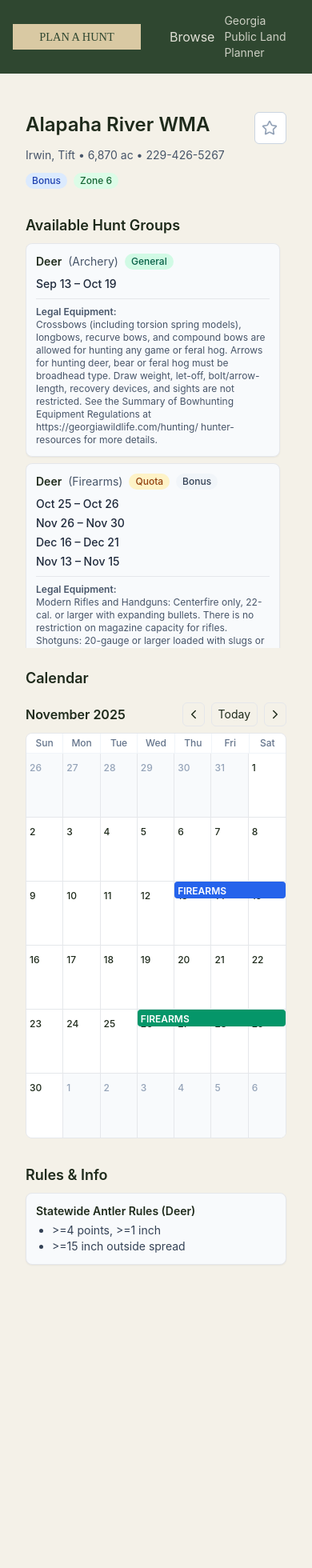
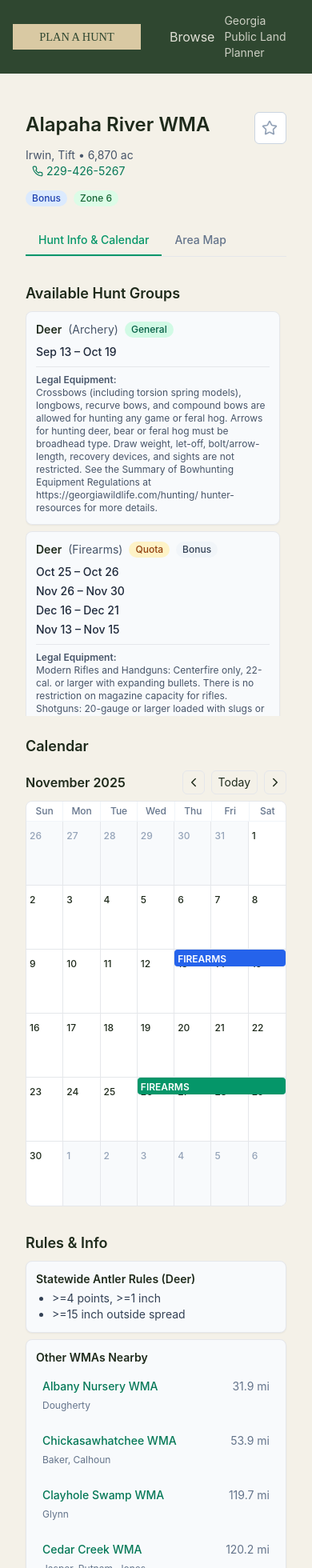
Before and after one commit to travdet/planahunt, a Next.js app: page /hunt/ALAPAHA-RIVER in a window 390 px wide. Shown: the top 1960 px of the page at 80% size. Before the commit the page ends 1629 px from the top, so only its background shows below. Built offline with nearby package versions, Linux system fonts and the light colour scheme.

Commit message:
Enhance WMA page with tabs and nearby WMAs
Added tabs for Hunt Info & Calendar and Area Map. Implemented nearby WMAs feature and updated phone number display.

```diff
--- a/src/app/hunt/[id]/page.tsx
+++ b/src/app/hunt/[id]/page.tsx
@@ -1,15 +1,20 @@
 "use client";
 import { useState, useMemo, useEffect } from "react";
+import Link from "next/link";
+import dynamic from "next/dynamic";
 import wmas from "@/data/wmas.json";
 import rulesRaw from "@/data/seasons.json";
 import type { SeasonRule, WMA } from "@/lib/types";
-import { fmtMmmDd } from "@/lib/util";
-import InteractiveCalendar from "@/components/InteractiveCalendar";
+import { fmtMmmDd, haversineMi } from "@/lib/util";
 import statewide from "@/data/statewide.json";
 import regulations from "@/data/regulations.json";
 import { resolveStatewide } from "@/lib/rules";
-import { AlertTriangle, Star } from "lucide-react";
+import { AlertTriangle, Star, MapPin, Phone } from "lucide-react";
 import clsx from "clsx";
+
+// Dynamically import maps
+const InteractiveCalendar = dynamic(() => import("@/components/InteractiveCalendar"), { ssr: false });
+const Mapbox = dynamic(() => import("@/components/Mapbox"), { ssr: false });
 
 // --- HELPER COMPONENTS ---
 const Pill = ({ text, className = "" }: { text: string, className?: string }) => (
@@ -40,11 +45,7 @@ function findEquipmentInfo(weapon: string): string | null {
 }
 
 function getZoneInfo(wma: WMA) {
-  // --- THIS IS THE FIX ---
-  // We explicitly tell TypeScript this is a Set of strings.
   const deerZones = new Set<string>();
-  // --- END THE FIX ---
-
   let bearZone: string | undefined;
   wma.counties.forEach(county => {
     const zoneNum = statewide.deer.county_to_deer_zone[county as keyof typeof statewide.deer.county_to_deer_zone];
@@ -58,6 +59,21 @@ function getZoneInfo(wma: WMA) {
   const zoneTags = Array.from(deerZones).map(z => ({ text: z, type: 'deer' }));
   if (bearZone) zoneTags.push({ text: `Bear: ${bearZone}`, type: 'bear' });
   return { zoneTags };
+}
+
+// NEW: Helper to get nearby WMAs
+function getNearbyWmas(currentWma: WMA) {
+  if (!currentWma.lat || !currentWma.lng) return [];
+  const currentCoords = { lat: currentWma.lat, lng: currentWma.lng };
+
+  return (wmas as WMA[])
+    .filter(w => w.wma_id !== currentWma.wma_id && w.lat && w.lng)
+    .map(wma => {
+      const dist = haversineMi(currentCoords, { lat: wma.lat!, lng: wma.lng! });
+      return { wma, dist };
+    })
+    .sort((a, b) => a.dist - b.dist)
+    .slice(0, 5); // Get top 5
 }
 // --- END HELPER COMPONENTS ---
 
@@ -97,8 +113,11 @@ export default function HuntDetail({ params }: { params: { id: string } }) {
   const isFavorite = useMemo(() => new Set(favorites).has(id), [favorites, id]);
   // --- END FAVORITES STATE ---
 
-  const { rules, summary } = useMemo(() => {
-    if (!wma) return { rules: [], summary: null };
+  // --- NEW: TAB STATE ---
+  const [activeTab, setActiveTab] = useState<'info' | 'map'>('info');
+
+  const { rules, summary, nearby } = useMemo(() => {
+    if (!wma) return { rules: [], summary: null, nearby: [] };
 
     const resolvedRules = (rulesRaw as SeasonRule[])
       .filter((r) => r.wma_id === id)
@@ -142,12 +161,27 @@ export default function HuntDetail({ params }: { params: { id: string } }) {
     const huntGroups = Array.from(groups.values());
     const { zoneTags } = getZoneInfo(wma);
     const antlerRules = statewide.deer.season_limits.antler_quality;
+    const nearby = getNearbyWmas(wma); // Get nearby WMAs
 
     return {
       rules: resolvedRules,
-      summary: { huntGroups, hasMultipleRuleSources, zoneTags, antlerRules }
+      summary: { huntGroups, hasMultipleRuleSources, zoneTags, antlerRules },
+      nearby,
     };
   }, [id, wma]);
+
+  // NEW: Get map points for the Area Map
+  const areaMapPoints = useMemo(() => {
+    if (!wma) return [];
+    const points = [];
+    if (wma.map_points?.check_stations) {
+      points.push(...wma.map_points.check_stations.map(p => ({
+        id: p.name, name: p.name, lat: p.coords[1], lng: p.coords[0]
+      })));
+    }
+    // Add other map points like boat_ramps here if needed
+    return points;
+  }, [wma]);
 
   if (!wma || !summary) {
     return (
@@ -166,12 +200,18 @@ export default function HuntDetail({ params }: { params: { id: string } }) {
           <p className="text-sm text-slate-600">
             {wma.counties?.join(", ")}
             {wma.acreage ? ` • ${wma.acreage.toLocaleString()} ac` : ""}
-            {wma.phone ? ` • ${wma.phone}` : ""}
+            {/* NEW: Clickable Phone Number */}
+            {wma.phone && (
+              <a href={`tel:${wma.phone}`} className="ml-2 inline-flex items-center gap-1 text-emerald-700 hover:underline">
+                <Phone size={14} />
+                {wma.phone}
+              </a>
+            )}
           </p>
           {/* WMA TAGS */}
-          {wma.tags && wma.tags.length > 0 && (
+          {(wma.tags && wma.tags.length > 0) || summary.zoneTags.length > 0 ? (
             <div className="flex flex-wrap gap-2">
-              {wma.tags.map(tag => (
+              {wma.tags?.map(tag => (
                 <Pill
                   key={tag}
                   text={tag}
@@ -191,7 +231,7 @@ export default function HuntDetail({ params }: { params: { id: string } }) {
                 />
               ))}
             </div>
-          )}
+          ) : null}
         </div>
         {/* FAVORITE BUTTON */}
         <div className="flex-shrink-0">
@@ -223,7 +263,24 @@ export default function HuntDetail({ params }: { params: { id: string } }) {
         </div>
       )}
 
-      {/* --- PAGE CONTENT --- */}
+      {/* --- NEW: TABS --- */}
+      <div className="mt-6 border-b">
+        <button
+          className={clsx("py-2 px-4 text-sm font-medium", activeTab === 'info' ? "border-b-2 border-emerald-600 text-emerald-600" : "text-slate-500 hover:text-slate-800")}
+          onClick={() => setActiveTab('info')}
+        >
+          Hunt Info & Calendar
+        </button>
+        <button
+          className={clsx("py-2 px-4 text-sm font-medium", activeTab === 'map' ? "border-b-2 border-emerald-600 text-emerald-600" : "text-slate-500 hover:text-slate-800")}
+          onClick={() => setActiveTab('map')}
+        >
+          Area Map
+        </button>
+      </div>
+
+      {/* --- TAB CONTENT: INFO --- */}
+      {activeTab === 'info' && (
         <div className="mt-6 grid gap-6 md:grid-cols-2">
           {/* --- "COMPRESSED" HUNT GROUPS --- */}
           <div className="space-y-2 pt-2">
@@ -233,7 +290,6 @@ export default function HuntDetail({ params }: { params: { id: string } }) {
                 const equipmentInfo = findEquipmentInfo(group.weapon);
                 return (
                   <div key={`${group.species}-${group.weapon}`} className="rounded-lg border bg-slate-50 p-3 shadow-sm">
-                  {/* Header: Species, Weapon, Pills */}
                     <div className="flex flex-wrap gap-2 items-center mb-2">
                       <span className="font-semibold text-sm capitalize">{group.species}</span>
                       <span className="text-sm capitalize text-slate-600">({group.weapon})</span>
@@ -250,7 +306,6 @@ export default function HuntDetail({ params }: { params: { id: string } }) {
                       ))}
                     </div>
 
-                  {/* List of dates */}
                     <div className="space-y-1">
                       {group.windows.map((w, i) => (
                         <div key={i} className="text-sm text-slate-800 font-medium">
@@ -259,7 +314,6 @@ export default function HuntDetail({ params }: { params: { id: string } }) {
                       ))}
                     </div>
 
-                  {/* Show hunt-specific notes */}
                     {group.notes.size > 0 && (
                       <div className="mt-2 border-t pt-2">
                         <h5 className="text-xs font-semibold text-slate-600">Notes:</h5>
@@ -268,8 +322,6 @@ export default function HuntDetail({ params }: { params: { id: string } }) {
                         ))}
                       </div>
                     )}
-
-                  {/* Show equipment info */}
                     {equipmentInfo && (
                       <div className="mt-2 border-t pt-2">
                         <h5 className="text-xs font-semibold text-slate-600">Legal Equipment:</h5>
@@ -296,9 +348,53 @@ export default function HuntDetail({ params }: { params: { id: string } }) {
                   <li>{summary.antlerRules.alternative_spread}</li>
                 </ul>
               </div>
+
+              {/* NEW: NEARBY WMAs */}
+              {nearby.length > 0 && (
+                <div className="rounded-lg border bg-slate-50 p-3 shadow-sm">
+                  <h5 className="font-semibold text-sm mb-2">Other WMAs Nearby</h5>
+                  <div className="space-y-2">
+                    {nearby.map(n => (
+                      <Link href={`/hunt/${n.wma.wma_id}`} key={n.wma.wma_id} className="block hover:bg-slate-100 p-2 rounded-md">
+                        <div className="flex justify-between">
+                          <span className="font-medium text-sm text-emerald-700">{n.wma.name}</span>
+                          <span className="text-sm text-slate-500">{n.dist.toFixed(1)} mi</span>
+                        </div>
+                        <span className="text-xs text-slate-500">{n.wma.counties.join(', ')}</span>
+                      </Link>
+                    ))}
+                  </div>
+                </div>
+              )}
             </div>
           </div>
         </div>
+      )}
+
+      {/* --- TAB CONTENT: AREA MAP --- */}
+      {activeTab === 'map' && (
+        <div className="mt-6">
+          <h4 className="text-lg font-semibold mb-2">Area Map</h4>
+          <div className="h-[60vh] w-full rounded-lg border overflow-hidden">
+            <Mapbox points={areaMapPoints} />
+            {/* Note: We'll need to update Mapbox.tsx to draw lines/polygons later */}
+          </div>
+          <div className="mt-2 space-y-2">
+            <h5 className="font-semibold">Map Key</h5>
+            {areaMapPoints.length > 0 ? (
+              areaMapPoints.map(p => (
+                <div key={p.id} className="flex items-center gap-2">
+                  <MapPin className="h-4 w-4 text-red-600" />
+                  <span className="text-sm">{p.name} (Check Station)</span>
+                </div>
+              ))
+            ) : (
+              <p className="text-sm text-slate-500">No map points available for this WMA.</p>
+            )}
+            {/* Add keys for roads, trails, etc. here */}
+          </div>
+        </div>
+      )}
     </main>
   );
 }
```
Lines whose indentation alone changed are shown as unchanged.
